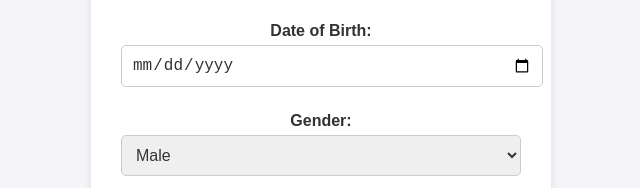
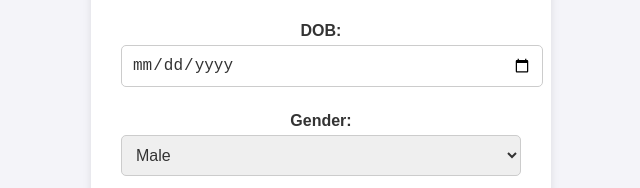
Before and after one commit to AkshithaF7/Aksh, a plain HTML site: page index.html in a window 1280 px wide. Shown: the part 603-791 px from the top of the page, 319-959 px from the left. Drawn offline with Linux system fonts and the light colour scheme.

Commit message:
Update index.html

```diff
--- a/index.html
+++ b/index.html
@@ -96,7 +96,7 @@
             <label for="phone">mobile Number:</label>
             <input type="tel" id="phone" name="phone" pattern="[0-9]{10}" placeholder="1234567890" required>
 
-            <label for="dob">Date of Birth:</label>
+            <label for="dob">DOB:</label>
             <input type="date" id="dob" name="dob" required>
 
             <label for="gender">Gender:</label>
```
